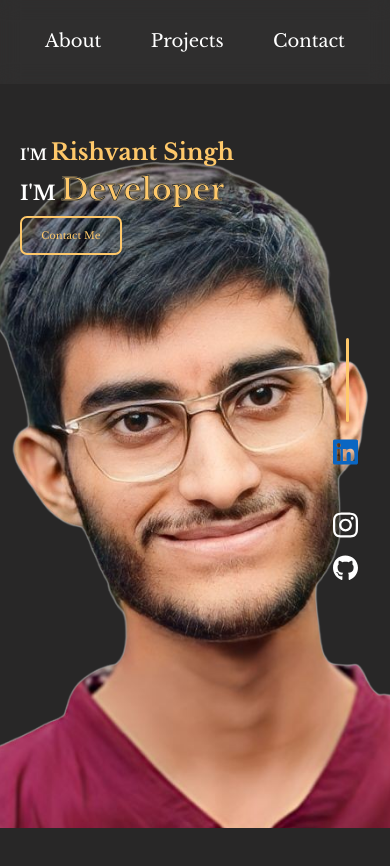
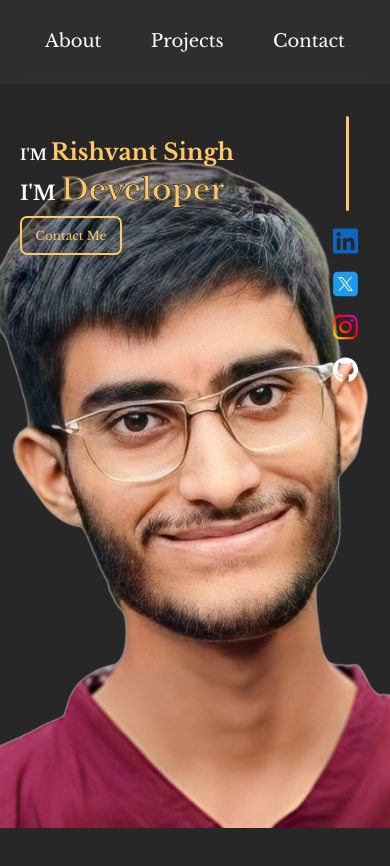
Before and after one commit to rishvant/Portfolio-React, a React (Vite) app: page / in a window 390 px wide. Shown: the top 866 px of the page. Built offline with nearby package versions, Linux system fonts and the light colour scheme; some icons are missing.

Commit message:
fix: social icons

```diff
--- a/src/components/Front.jsx
+++ b/src/components/Front.jsx
@@ -42,14 +42,14 @@ const Front = () => {
                     target="_blank"
                     style={{ width: "30px" }}
                 >
-                    <FaSquareXTwitter className="twitter-social social-icons" />
+                    <img src="/twitter.svg" className="twitter-social social-icons" />
                 </Link>
                 <Link
                     to="https://www.instagram.com/rishvantsp/"
                     target="_blank"
                     style={{ width: "30px" }}
                 >
-                    <FaInstagram className="instagram-social social-icons" />
+                    <img src="/instagram.svg" className="instagram-social social-icons" />
                 </Link>
                 <Link
                     to="https://github.com/rishvant"
--- a/src/styles/front.css
+++ b/src/styles/front.css
@@ -206,11 +206,14 @@
     .front-content-btn{
         width: 75%;
         height: 3vh;
-        font-size: 10px;
+        font-size: 12px;
+    }
+    .social-line-cont{
+        height: 25%;
     }
     .social-line{
         width: 10%;
-        height: 20%;
+        height: 45%;
     }
     .social-icons{
         width: 25px;
```
Also changed, not shown: public/instagram.svg (added), public/twitter.svg (added).
